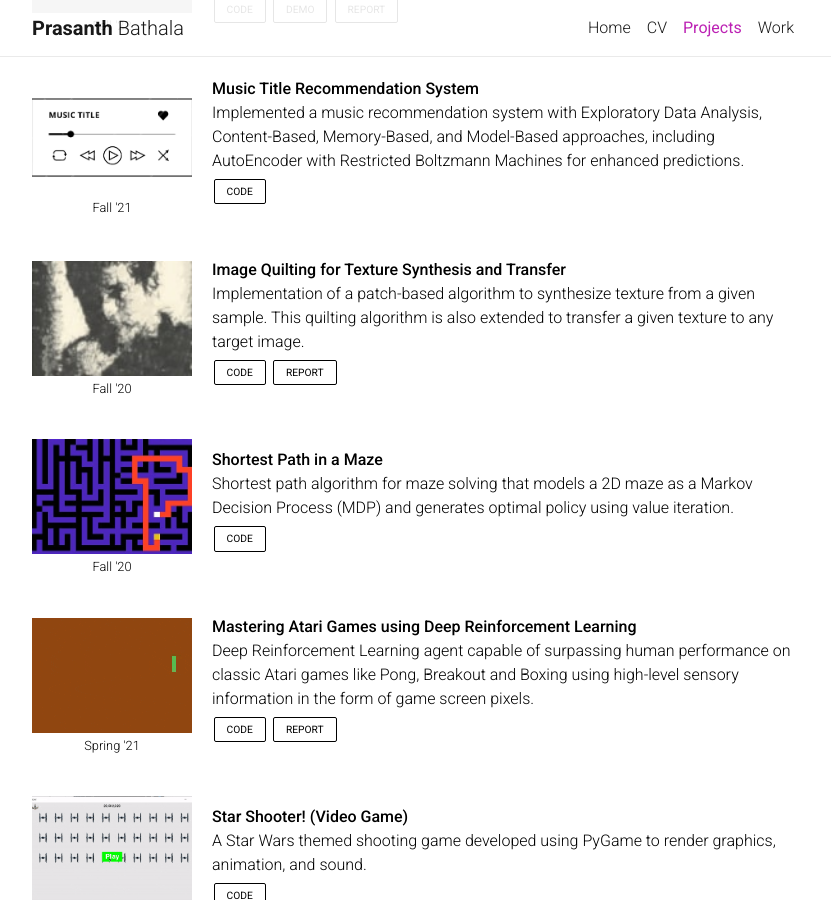
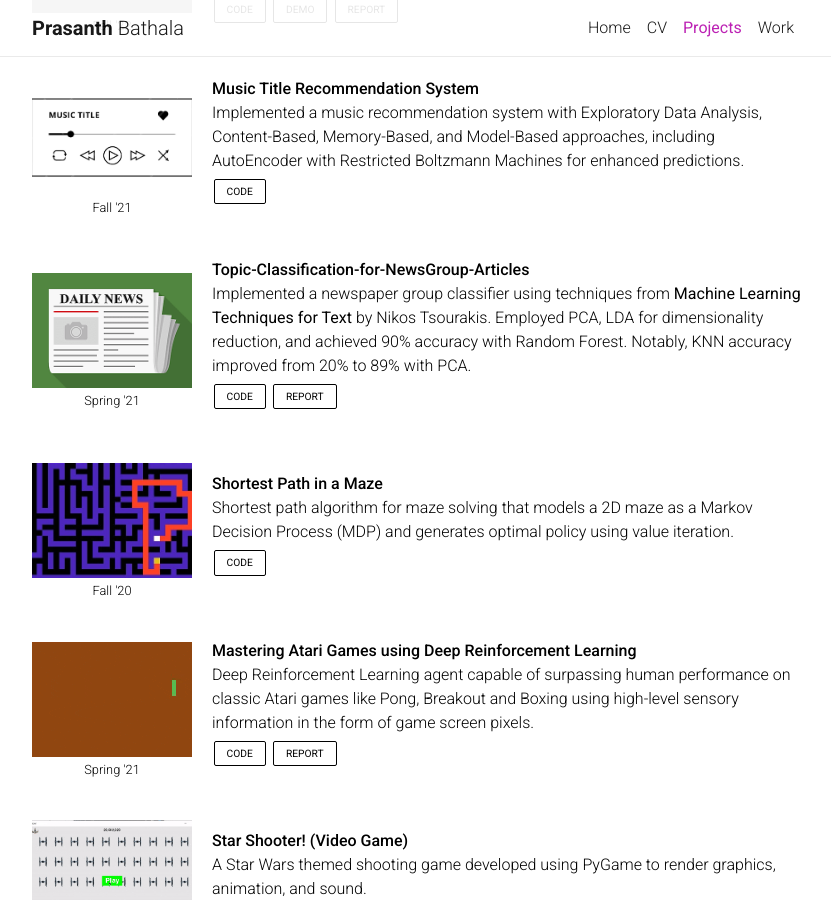
Before and after one commit to prasbathala/prasbathala.github.io, a Jekyll site: the page built from _pages/projects.md, in a window 1280 px wide and 900 px high, scrolled down 1680 px. Shown: the whole window, without its empty margins (223-1054 px from the left). Built offline with Jekyll 4.4.1, drawn with Linux system fonts in a browser that asks for light colours; nearby versions of some CDN libraries; comment, search, counter and statistics services are not loaded; a style sheet for code colours, icons or effects is not loaded.

Commit message:
Updated Research

```diff
--- a/_data/projects.yml
+++ b/_data/projects.yml
@@ -59,12 +59,12 @@
     blog:
     report:
 
-- title: Image Quilting for Texture Synthesis and Transfer
+- title: Topic-Classification-for-NewsGroup-Articles
   image:
-    src: /assets/img/project/texture-transfer.jpg
+    src: assets/img/project/news.jpeg
     alt:
-  date: Fall '20
-  description: Implementation of a patch-based algorithm to synthesize texture from a given sample. This quilting algorithm is also extended to transfer a given texture to any target image.
+  date: Spring '21
+  description: Implemented a newspaper group classifier using techniques from <b>Machine Learning Techniques for Text</b> by Nikos Tsourakis. Employed PCA, LDA for dimensionality reduction, and achieved 90% accuracy with Random Forest. Notably, KNN accuracy improved from 20% to 89% with PCA.
   links:
     code: https://github.com/shubhlohiya/image-quilting-texture-synthesis
     demo:
```
Also changed, not shown: assets/img/project/news.jpeg (added).
